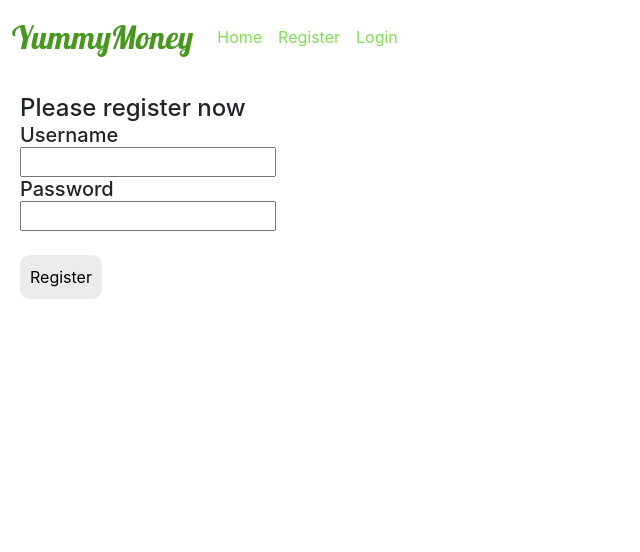
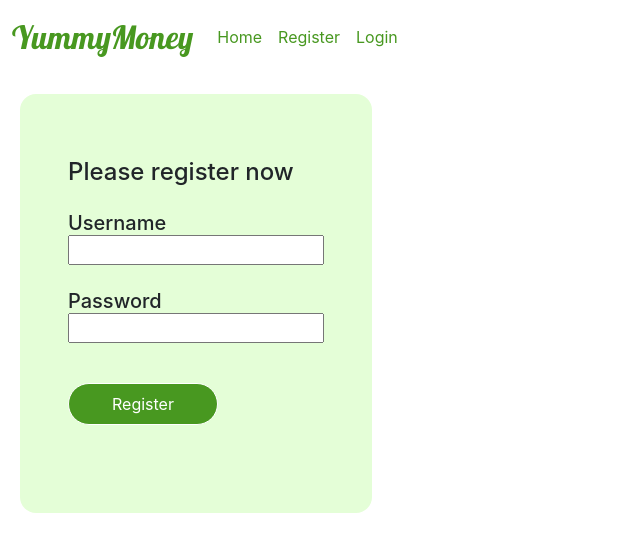
Before and after one commit to jeffreyvavasour/acsd-group-project, a React (Create React App) app in the folder frontend/: page /register in a window 1280 px wide. Shown: the top 552 px of the page, without its empty margins (0-640 px from the left). Built offline with nearby package versions, Linux system fonts and the light colour scheme.

Commit message:
Updated register & login page, updated design aspects discussed

```diff
--- a/frontend/public/index.html
+++ b/frontend/public/index.html
@@ -24,7 +24,7 @@
       work correctly both with client-side routing and a non-root public URL.
       Learn how to configure a non-root public URL by running `npm run build`.
     -->
-    <title>React App</title>
+    <title>YummyMoney</title>
     <link
       rel="stylesheet"
       href="https://cdn.jsdelivr.net/npm/bootstrap@5.1.3/dist/css/bootstrap.min.css"
--- a/frontend/src/App.css
+++ b/frontend/src/App.css
@@ -44,7 +44,14 @@ img {
 }
 
 .h1-title {
-  font-size: 3.5rem;
+  font-size: 2.5rem;
+  /* mq 3.5rem */
+}
+
+@media only screen and (min-width: 992px) {
+  .h1-title {
+    font-size: 3.5rem;
+  }
 }
 
 .home-info {
@@ -52,8 +59,14 @@ img {
 }
 
 .home-info p {
-  width: 55%;
+  width: 100%;
   font-size: 1.25rem;
+}
+
+@media only screen and (min-width: 992px) {
+  .home-info p {
+    width: 55%;
+  }
 }
 
 .font-lobster {
@@ -74,6 +87,11 @@ img {
   padding: 0;
 }
 
+.carousel-text {
+  background-color: rgba(0, 0, 0, 0.4);
+  color: white;
+}
+
 .section-quote {
   background-color: #e4fed7;
   color: #489820;
@@ -92,7 +110,14 @@ img {
 
 .section-research p {
   padding-top: 1rem;
-  width: 55%;
+  /* mq 55% */
+  width: 100%;
+}
+
+@media only screen and (min-width: 992px) {
+  .section-research p {
+    width: 55%;
+  }
 }
 
 .center-text {
@@ -108,11 +133,29 @@ img {
 }
 
 .nav-link {
+  color: #489820;
+}
+
+.nav-link:hover {
   color: #82dd55;
 }
 
-.nav-link:hover {
-  color: #489820;
+.form {
+  width: fit-content;
+  padding: 4rem 3rem;
+  background-color: #e4fed7;
+  border-radius: 1rem;
+}
+
+.form * {
+  margin-bottom: 1.5rem;
+}
+
+.username h5,
+.password h5,
+.username input,
+.password input {
+  margin-bottom: 0;
 }
 
 .main-container {
--- a/frontend/src/components/Hero.js
+++ b/frontend/src/components/Hero.js
@@ -9,7 +9,7 @@ function Hero() {
           src="images/food-pic-6.jpg"
           alt="First slide"
         />
-        <Carousel.Caption>
+        <Carousel.Caption className="carousel-text">
           <h5>Simple Salad</h5>
           <p>Egg, tomato, radish and avocado salad just waiting to be made.</p>
         </Carousel.Caption>
@@ -20,7 +20,7 @@ function Hero() {
           src="images/food-pic-1.jpg"
           alt="Second slide"
         />
-        <Carousel.Caption>
+        <Carousel.Caption className="carousel-text">
           <h5>Perfect Platter</h5>
           <p>An array of meat, cheese and fruits to get you on your way.</p>
         </Carousel.Caption>
@@ -31,7 +31,7 @@ function Hero() {
           src="images/food-pic-7.jpg"
           alt="Third slide"
         />
-        <Carousel.Caption>
+        <Carousel.Caption className="carousel-text">
           <h5>Something Sweet</h5>
           <p>Quick and easy sweet treat for when you deserve it.</p>
         </Carousel.Caption>
@@ -42,7 +42,7 @@ function Hero() {
           src="images/food-pic-5.jpg"
           alt="Third slide"
         />
-        <Carousel.Caption>
+        <Carousel.Caption className="carousel-text">
           <h5>Breakfast Beauty</h5>
           <p>Simple start to your day to fuel your energy right.</p>
         </Carousel.Caption>
--- a/frontend/src/views/Login.js
+++ b/frontend/src/views/Login.js
@@ -44,19 +44,23 @@ function Login(props) {
     );
   } else {
     return (
-      <div>
+      <div className="form">
         <h4>{message}</h4>
+        <div className="username">
           <h5>Username</h5>
           <input value={username} onChange={handleUsernameInput}></input>
+        </div>
+        <div className="password">
           <h5>Password</h5>
           <input
             value={password}
             type="password"
             onChange={handlePasswordInput}
           ></input>
-        <br />
-        <br />
-        <button onClick={handleSubmit}>Log in</button>
+        </div>
+        <button onClick={handleSubmit} className="btn-action">
+          Log in
+        </button>
       </div>
     );
   }
--- a/frontend/src/views/Register.js
+++ b/frontend/src/views/Register.js
@@ -47,19 +47,23 @@ function Register(props) {
     );
   } else {
     return (
-      <div>
+      <div className="form">
         <h4>{message}</h4>
+        <div className="username">
           <h5>Username</h5>
           <input value={username} onChange={handleUsernameInput}></input>
+        </div>
+        <div className="password">
           <h5>Password</h5>
           <input
             value={password}
             type="password"
             onChange={handlePasswordInput}
           ></input>
-        <br />
-        <br />
-        <button onClick={handleSubmit}>Register</button>
+        </div>
+        <button onClick={handleSubmit} className="btn-action">
+          Register
+        </button>
       </div>
     );
   }
```
Lines whose indentation alone changed are shown as unchanged.
